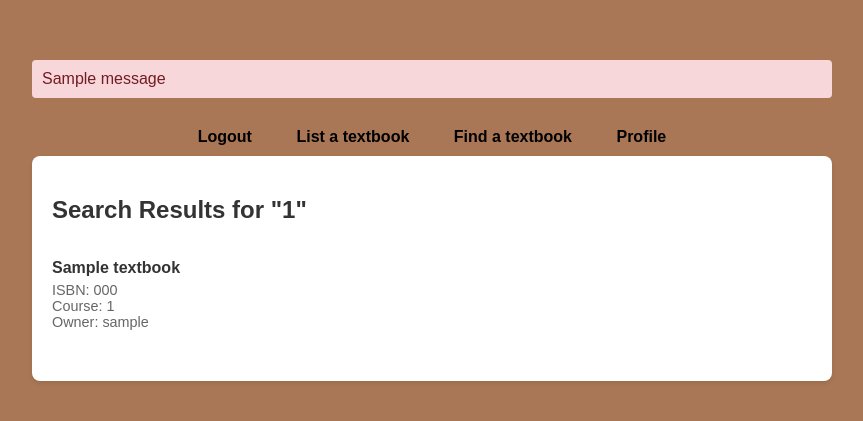
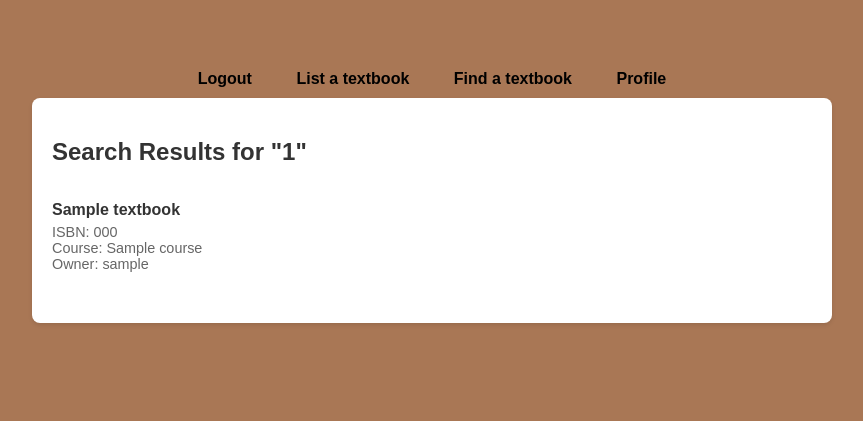
Before and after one commit to nab628/hackathon24, a Flask app: template templates/textbookList.html in a window 1280 px wide. Shown: the top 421 px of the page, without its empty margins (208-1071 px from the left). Run offline with Flask 3, Linux system fonts and the light colour scheme; a user stored in the database is signed in; tables that the repository leaves empty hold one stand-in row (values such as "Sample post"); the template is opened without the code that fills it: most values are stand-ins (such as "Sample title", 1, 10 or a date in 2020); one stand-in notice (Sample message) is shown.

Commit message:
Add files via upload

```diff
--- a/templates/profile.html
+++ b/templates/profile.html
@@ -23,7 +23,7 @@
         <h2>Your Profile</h2>
         <p>Email: <strong>{{session["username"]}}</strong></p>
       </section>
-
+      <h3>My Textbooks</h3>
       {% if textbooks %}
             <ul class="textbook-list">
                 {% for textbook in textbooks %}
@@ -31,7 +31,7 @@
                         <div class="textbook-title">{{ textbook.title }}</div>
                         <div class="textbook-details">
                             ISBN: {{ textbook.isbn }}<br>
-                            Course: {{ session["course"] }}<br>
+                            Course: {{ textbook.course }}<br>
                             <form id="deleteForm" action="/delete" method="POST" style="display: inline;">
                               <input type=hidden value="{{ textbook.isbn }}" name=isbn />
                               <input type=hidden value="{{ textbook.owner_username }}" name=owner_username />
--- a/templates/textbookList.html
+++ b/templates/textbookList.html
@@ -8,14 +8,6 @@
     <link rel="stylesheet" href="{{url_for('static', filename='styles/textbookList.css')}}">
 </head>
 <body>
-    {% with messages = get_flashed_messages() %}
-        {% if messages %}
-            {% for message in messages %}
-                <div class="flash-message">{{ message }}</div>
-            {% endfor %}
-        {% endif %}
-    {% endwith %}
-
     <nav>
         <a href="/logout">Logout</a>
         <a href="/newpost">List a textbook</a>
@@ -26,7 +18,7 @@
     <div class="results-container">
         <h2 class="results-header">
             {% if textbooks %}
-                Search Results for "{{ session["course"] }}"
+                Search Results for "{{ session["course1"] }}"
             {% else %}
                 No Results Found
             {% endif %}
@@ -39,7 +31,7 @@
                         <div class="textbook-title">{{ textbook.title }}</div>
                         <div class="textbook-details">
                             ISBN: {{ textbook.isbn }}<br>
-                            Course: {{ session["course"] }}<br>
+                            Course: {{ textbook.course}}<br>
                             Owner: {{textbook.owner_username}}<br>
                         </div>
                     </li>
```
